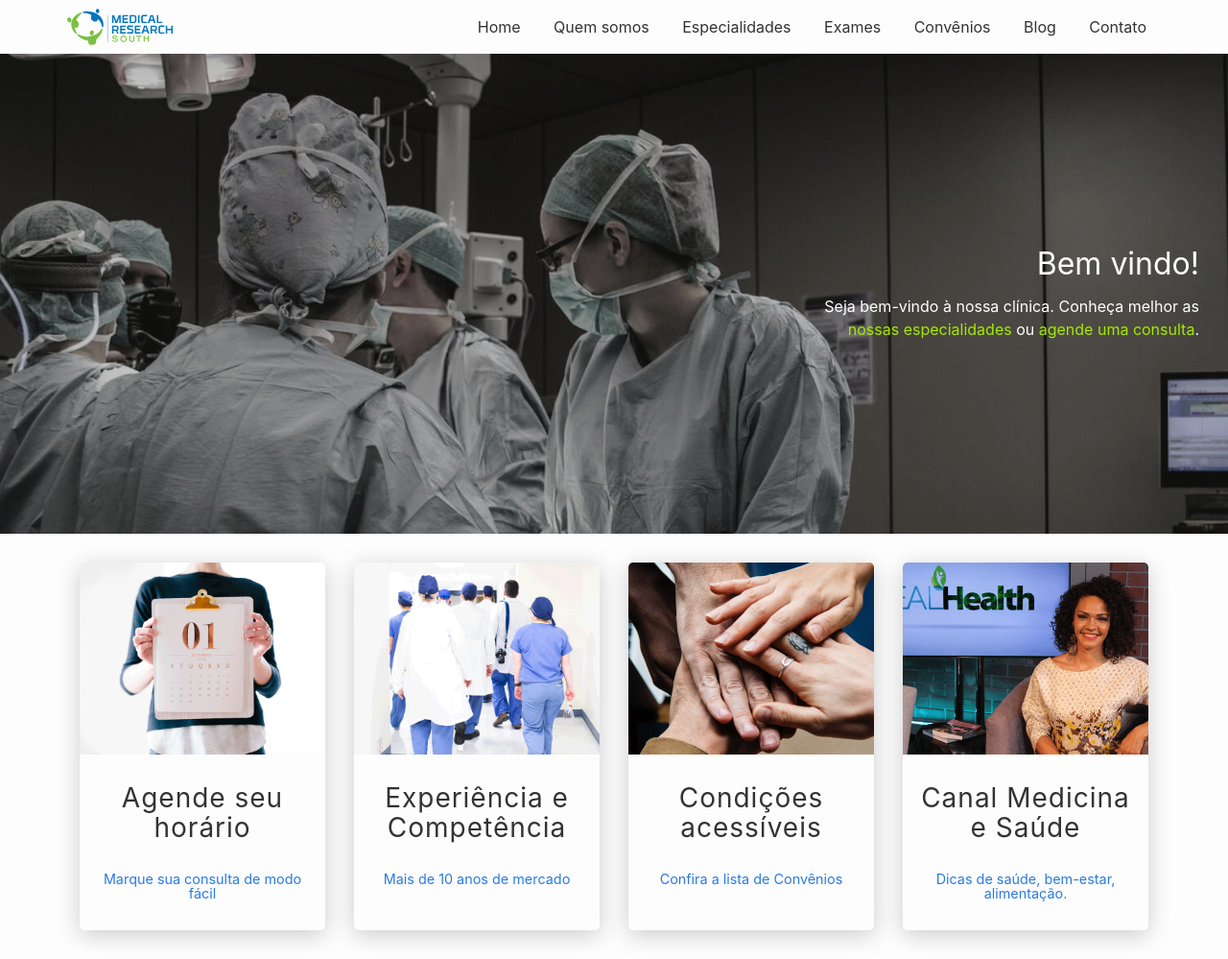
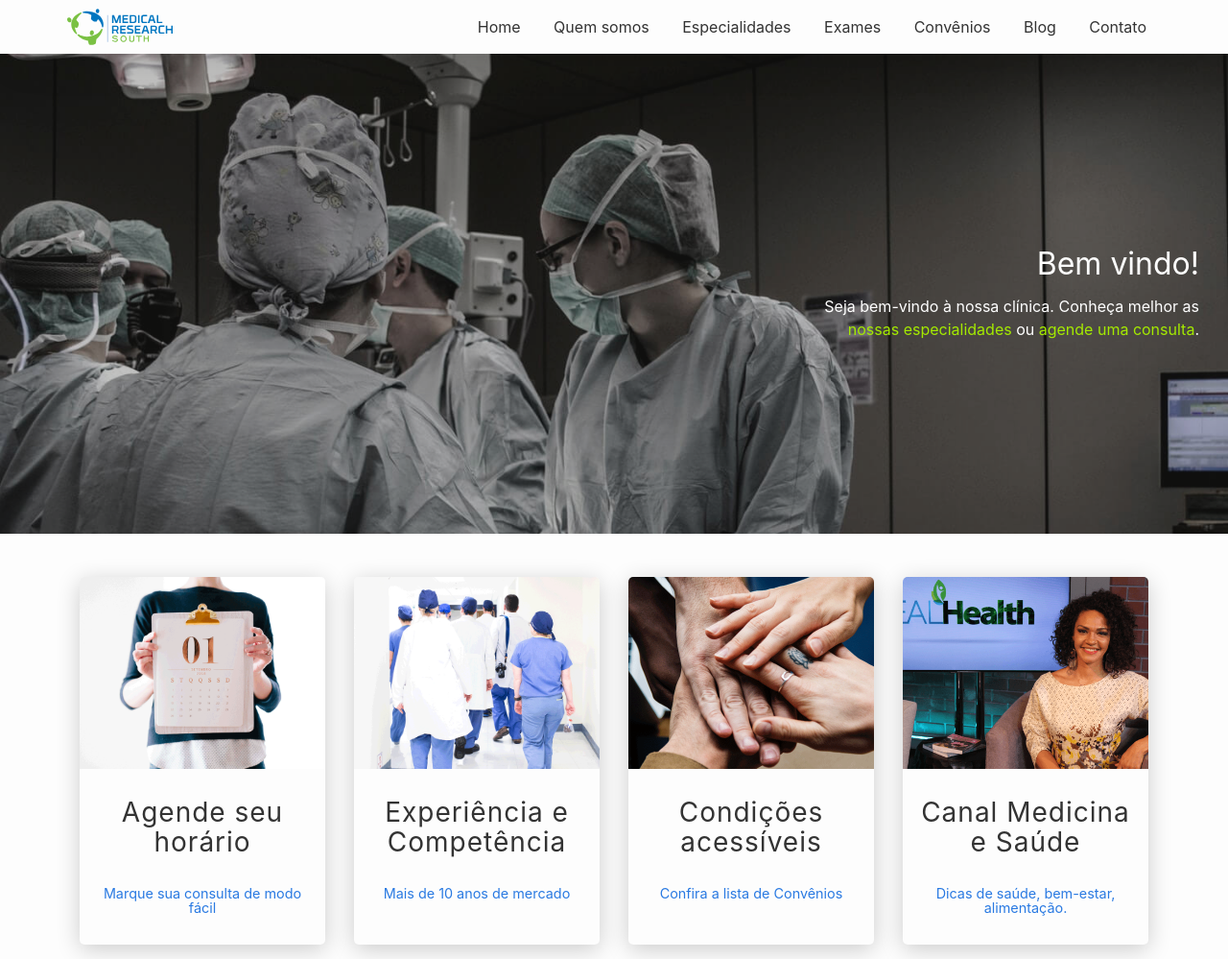
Before and after one commit to CopaTecnologia/medicinaesaude, a Jekyll site: the page built from index.html, in a window 1280 px wide. Shown: the top 999 px of the page at 96% size. Built offline with Jekyll 4.4.1, drawn with Linux system fonts in a browser that asks for light colours; grey boxes are pictures that could not be loaded.

Commit message:
Ajustes na seção features

```diff
--- a/_includes/sections/features.html
+++ b/_includes/sections/features.html
@@ -1,5 +1,5 @@
 
-<div data-grid="center stretch">
+<div data-grid="wrap center stretch">
 
 {% for destaque in site.destaques %}
 
--- a/_sass/_sections.sass
+++ b/_sass/_sections.sass
@@ -24,7 +24,7 @@
 
             +media-greater($on-palm)
                 max-width: 16em
-                margin: 0 $spacing-unit / 2
+                margin: $spacing-unit / 2
 
         .feature-pic
             padding: 0
@@ -41,15 +41,13 @@
         .feature-title
             letter-spacing: 1px
 
-        +media-query($on-laptop)
-            .feature-title
-                font-size: 1em
-                font-weight: bold
-
         +media-query($on-palm)
             padding: $spacing-unit / 2
             .feature-item
                 margin: $spacing-unit / 4 0
+            .feature-title
+                font-size: 1em
+                font-weight: bold
             .feature-pic
                 position: absolute
                 top: 0
```
